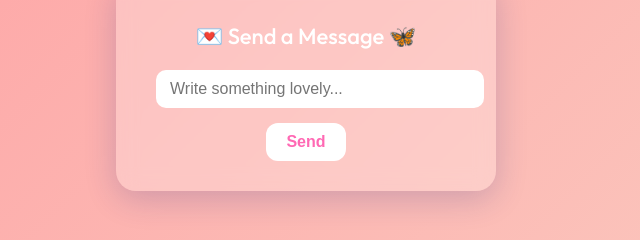
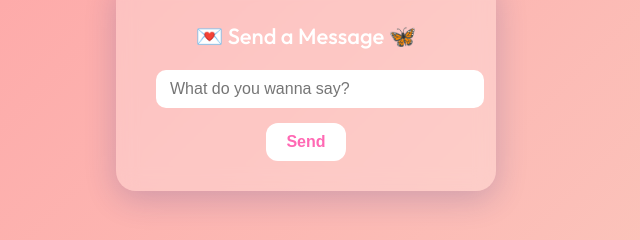
Before and after one commit to manraj-d/messages, a plain HTML site: page index.html in a window 1280 px wide. Shown: the part 316-556 px from the top of the page, 334-974 px from the left. Drawn offline with Linux system fonts and the light colour scheme.

Commit message:
Update index.html

```diff
--- a/index.html
+++ b/index.html
@@ -106,7 +106,7 @@
 <body>
   <div class="card">
     <h1>💌 Send a Message 🦋</h1>
-    <input id="msgInput" type="text" placeholder="Write something lovely..." />
+    <input id="msgInput" type="text" placeholder="What do you wanna say?" />
     <button onclick="sendMessage()">Send</button>
   </div>
 </body>
```
